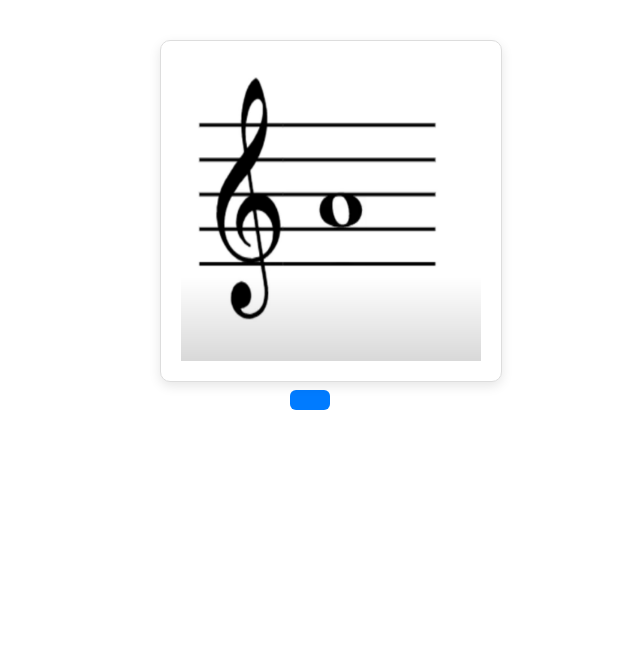
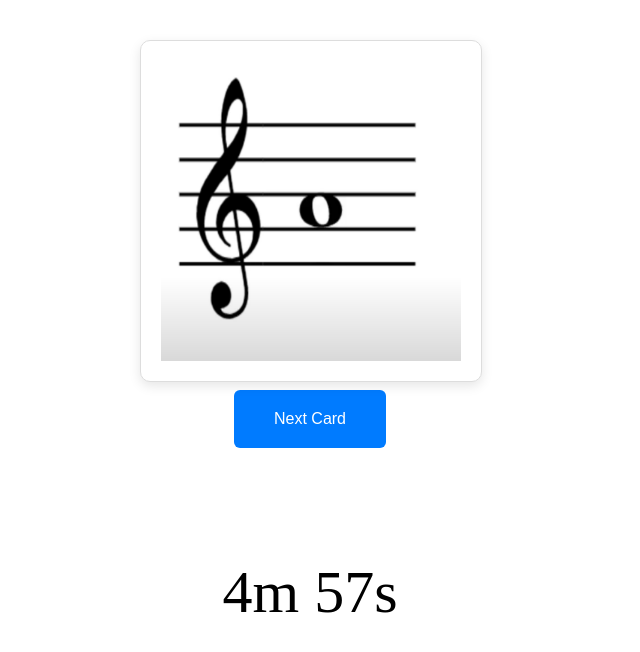
Before and after one commit to Nocrantus/pianocards, a plain HTML site: page index.html in a window 1280 px wide. Shown: the whole page, without its empty margins (330-970 px from the left). Drawn offline with Linux system fonts and the light colour scheme.

Commit message:
Added timer, fixed layout

```diff
--- a/index.html
+++ b/index.html
@@ -16,8 +16,9 @@
             </div>
         </div>
         <div class="nav-buttons">
-            <button onclick="nextCard()"></button>
+            <button onclick="nextCard()">Next Card</button>
         </div>
+        <p class="timer" id="timer"></p>
     </div>
 </div>
 </body>
--- a/main.css
+++ b/main.css
@@ -20,12 +20,12 @@ button:hover {
     flex-direction: column;
     align-items: center;
     gap: 20px;
-    max-width: 100%;
+    width:340px;
 }
 
 
 .flashcard {
-    width: 300px;
+    width: 340px;
     height: 300px;
     perspective: 1000px;
     cursor: pointer;
@@ -45,7 +45,6 @@ button:hover {
     display: flex;
 }
 
-
 .flipped {
     transform: rotateY(180deg);
 }
@@ -59,7 +58,7 @@ button:hover {
     border-radius: 10px;
     border: 1px solid #ddd;
     box-shadow: 0 4px 12px rgba(0, 0, 0, 0.1);
-    font-size: 1.2rem;
+    font-size: 3rem;
     background-color: #fff;
     display: flex;
     justify-content: center;
@@ -87,7 +86,7 @@ button:hover {
 }
 
 .nav-buttons button {
-    padding: 10px 20px;
+    padding: 20px 40px;
     background-color: #007bff;
     color: white;
     font-size: 16px;
@@ -100,3 +99,9 @@ button:hover {
 .nav-buttons button:hover {
     background-color: #0056b3;
 }
+
+.timer {
+    text-align: center;
+    font-size: 60px;
+    margin-top: 100px;
+}
--- a/main.js
+++ b/main.js
@@ -19,9 +19,11 @@ let index = 0;
 
 window.onload = function () {
     index = 0;
+    start = 0;
     showCard();
     document.getElementById("flashcard-viewer").style.display = "block";
 }
+
 
 function showCard() {
     const card = flashcards[index];
@@ -35,7 +37,33 @@ function flipCard() {
 }
 
 function nextCard() {
+    document.getElementById("card-back").textContent = '';
+    document.getElementById("flashcard-inner").classList.remove("flipped");
     index = Math.floor(Math.random()*12);
-    showCard();
+    document.getElementById("card-front").src = flashcards[index].img;
+    setTimeout(showCard, 200);
+}
 
+    let startTime = Date.now();
+
+    // Update the count down every 1 second
+let x = setInterval(function() {
+
+    // Get today's date and time
+    let now = Date.now();
+
+    let distance = 302000 + startTime - now;
+
+    // Time calculations for days, hours, minutes and seconds
+    let minutes = Math.floor((distance % (1000 * 60 * 60)) / (1000 * 60));
+    let seconds = Math.floor((distance % (1000 * 60)) / 1000);
+
+    // Display the result in the element with id="demo"
+    document.getElementById("timer").innerHTML = minutes + "m " + seconds + "s ";
+
+    // If the count down is finished, write some text
+    if (distance < 0) {
+    clearInterval(x);
+    document.getElementById("timer").innerHTML = "EXPIRED";
 }
+}, 1000);
```
